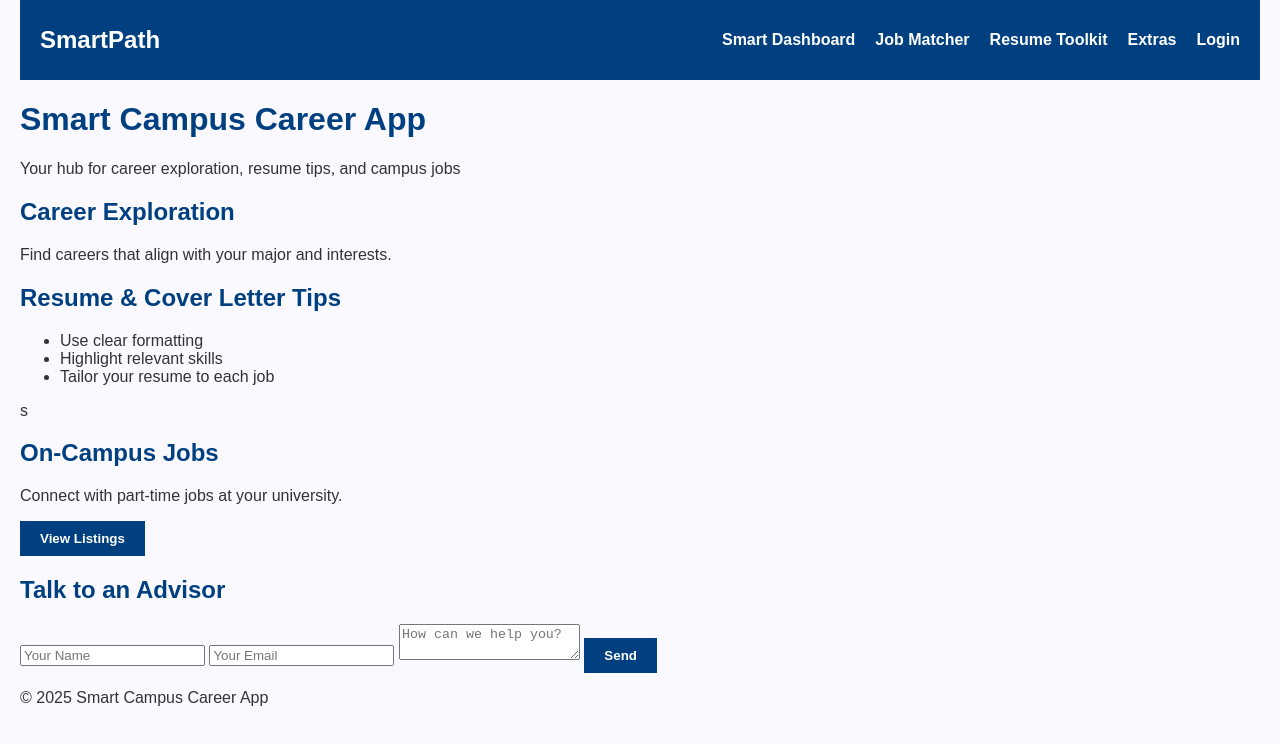
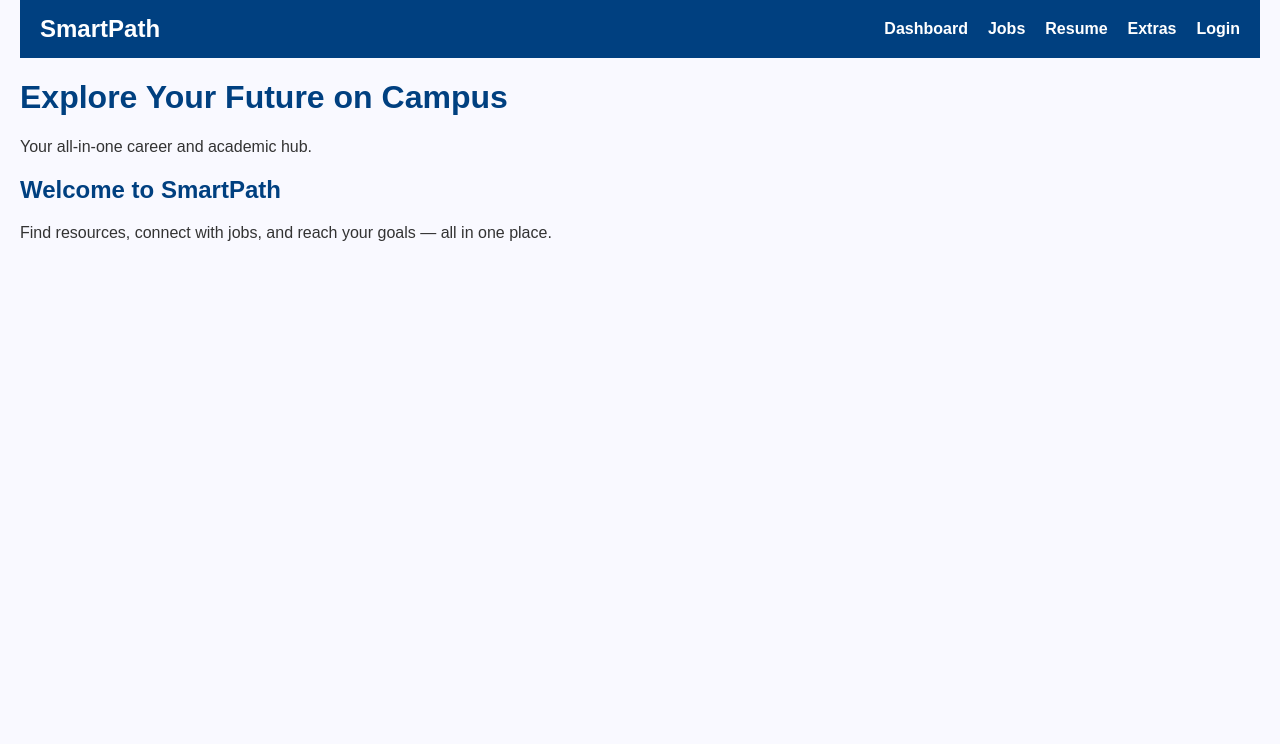
Before and after one commit to dan25-code/smart-campus-career-app, a plain HTML site: page index.html in a window 1280 px wide. Drawn offline with Linux system fonts and the light colour scheme.

Commit message:
Revamp homepage layout and navbar structure for cleaner design

```diff
--- a/index.html
+++ b/index.html
@@ -9,53 +9,25 @@
 <body>
   <nav class="navbar">
     <div class="logo">SmartPath</div>
-    <ul class="nav-links">
-      <li><a href="dashboard.html">Smart Dashboard</a></li>
-      <li><a href="jobs.html">Job Matcher</a></li>
-      <li><a href="resume.html">Resume Toolkit</a></li>
-      <li><a href="extras.html">Extras</a></li>
-      <li><a href="login.html">Login</a>
-    </ul>
+    <div class="nav-links">
+      <a href="dashboard.html">Dashboard</a>
+      <a href="jobs.html">Jobs</a>
+      <a href="resume.html">Resume</a>
+      <a href="extras.html">Extras</a>
+      <a href="login.html">Login</a>
+    </div>
   </nav>
-  <header>
-    <h1>Smart Campus Career App</h1>
-    <p>Your hub for career exploration, resume tips, and campus jobs</p>
+
+  <header class="hero">
+    <div class="hero-text">
+      <h1>Explore Your Future on Campus</h1>
+      <p>Your all-in-one career and academic hub.</p>
+    </div>
   </header>
 
-  <main>
-    <section id="career-exploration">
-      <h2>Career Exploration</h2>
-      <p>Find careers that align with your major and interests.</p>
-    </section>
-
-    <section id="resume-tips">
-      <h2>Resume & Cover Letter Tips</h2>
-      <ul>
-        <li>Use clear formatting</li>
-        <li>Highlight relevant skills</li>
-        <li>Tailor your resume to each job</li>
-      </ul>
-    </section>
-s
-    <section id="campus-jobs">
-      <h2>On-Campus Jobs</h2>
-      <p>Connect with part-time jobs at your university.</p>
-      <button>View Listings</button>
-    </section>
-
-    <section id="advisor-contact">
-      <h2>Talk to an Advisor</h2>
-      <form>
-        <input type="text" placeholder="Your Name" required />
-        <input type="email" placeholder="Your Email" required />
-        <textarea placeholder="How can we help you?"></textarea>
-        <button type="submit">Send</button>
-      </form>
-    </section>
+  <main class="section">
+    <h2>Welcome to SmartPath</h2>
+    <p>Find resources, connect with jobs, and reach your goals — all in one place.</p>
   </main>
-
-  <footer>
-    <p>&copy; 2025 Smart Campus Career App</p>
-  </footer>
 </body>
 </html>
```
